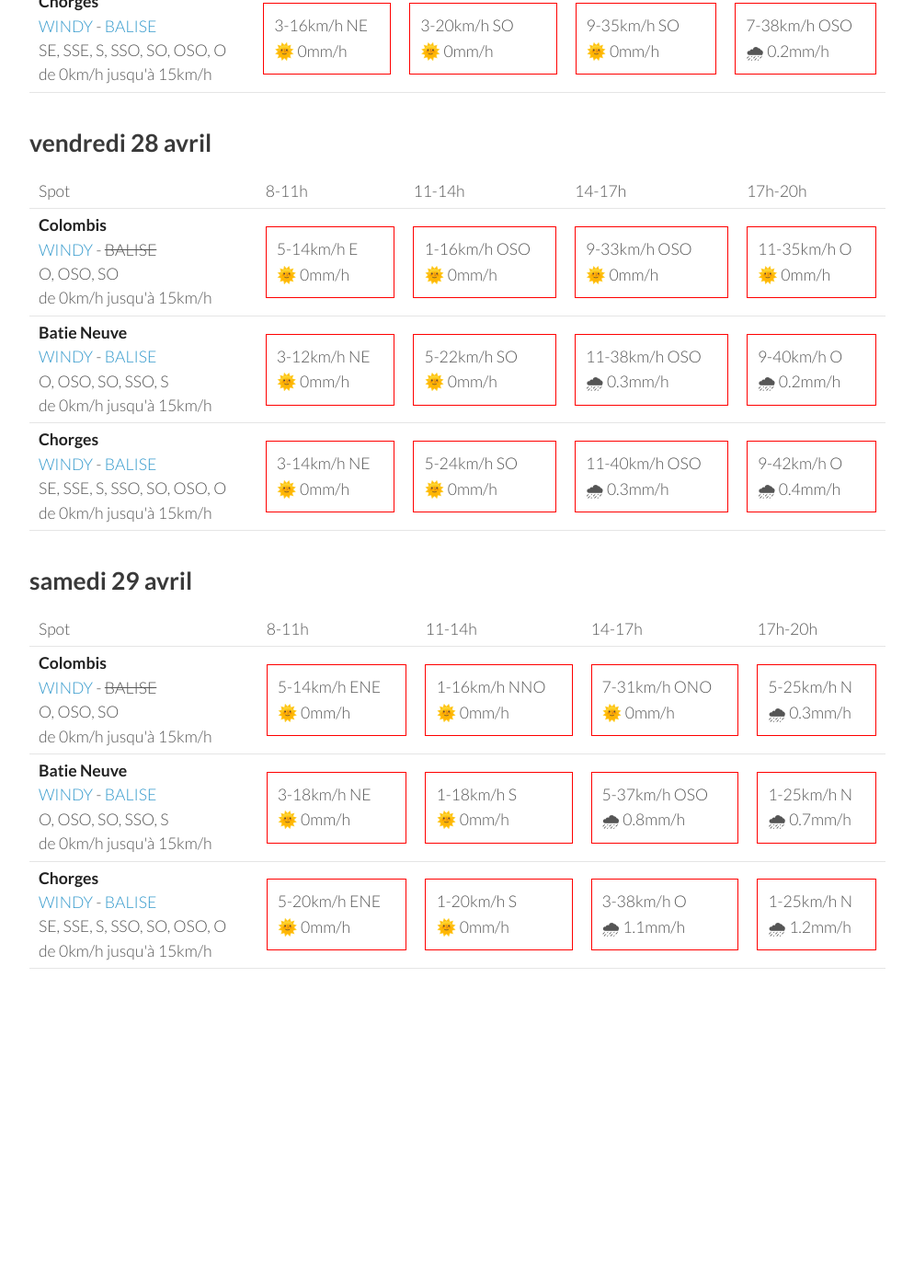
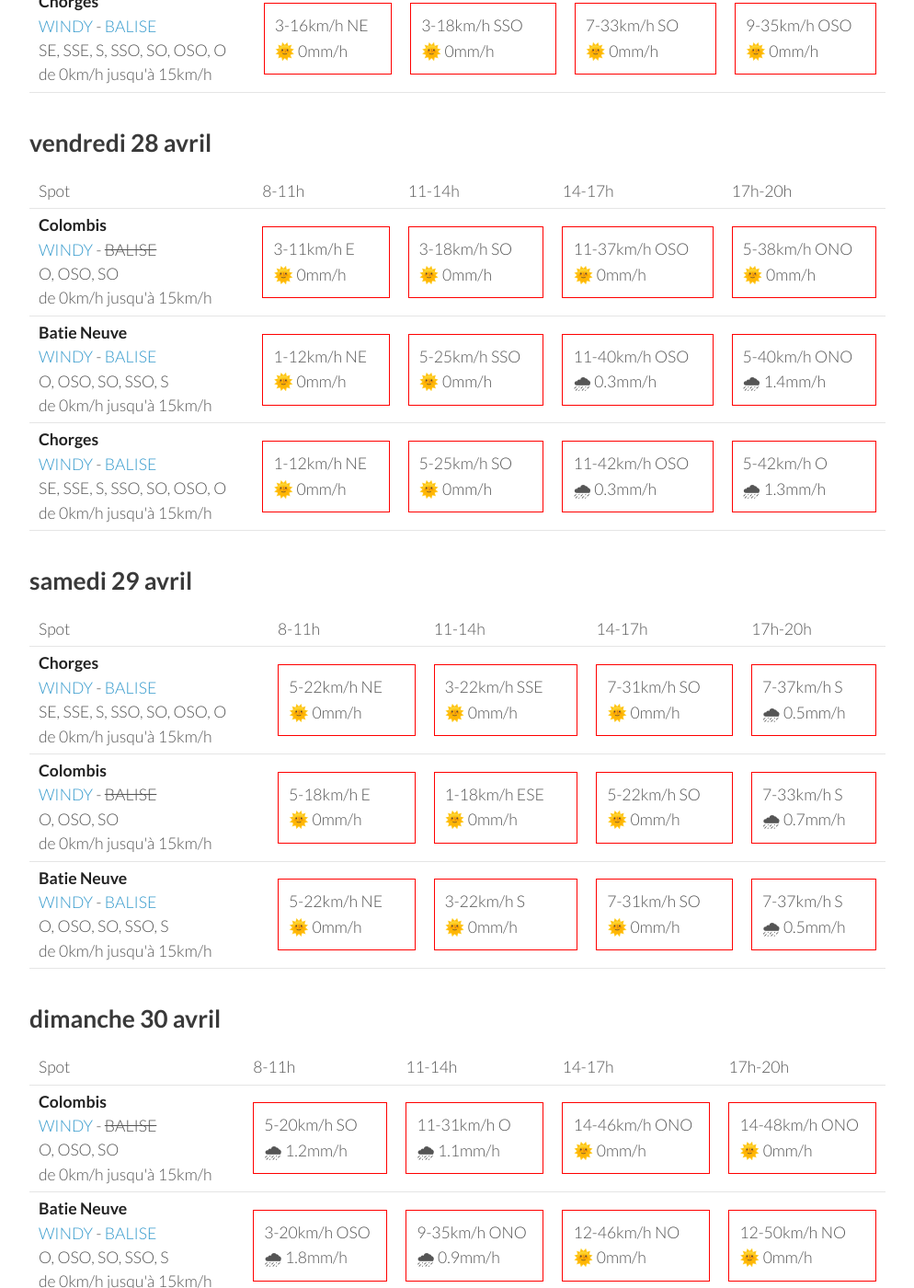
Before and after one commit to parapente-dans-le-nord/parapente-dans-le-nord.github.io, a Jekyll site: the page built from serre_poncon.markdown, in a window 1280 px wide and 1400 px high, scrolled down 1568 px. Shown: the whole window at 92% size, without its empty margins (26-1020 px from the left). Built offline with Jekyll 4.4.1, drawn with Linux system fonts in a browser that asks for light colours; before the commit the page ends 2749 px from its top, so only the background shows below that; some of the changed text lies outside the part shown.

Commit message:
update index.markdown

```diff
--- a/serre_poncon.markdown
+++ b/serre_poncon.markdown
@@ -117,9 +117,9 @@ page mise à jour le mardi 25 avril 06:31
         <td><strong>Colombis</strong><br><a href="https://windy.com/44.494/6.216?44.559,6.262,10">WINDY</a> - <span class="no-balise"> BALISE </span><br> <span class="vent-favorable">O, OSO, SO</span><br><span class="force-vent">de 0km/h jusqu'à 15km/h</span> </td>
 
             <td><div class="not-flyable"><p>3-12km/h E</p><p>🌞 0mm/h</p></div></td>
-            <td><div class="flyable"><p>1-14km/h OSO</p><p>🌞 0mm/h</p></div></td>
-            <td><div class="not-flyable"><p>7-27km/h OSO</p><p>🌞 0mm/h</p></div></td>
-            <td><div class="not-flyable"><p>9-33km/h O</p><p>🌞 0mm/h</p></div></td>
+            <td><div class="not-flyable"><p>1-14km/h ONO</p><p>🌞 0mm/h</p></div></td>
+            <td><div class="not-flyable"><p>5-25km/h OSO</p><p>🌞 0mm/h</p></div></td>
+            <td><div class="not-flyable"><p>9-29km/h OSO</p><p>🌞 0mm/h</p></div></td>
 
 
     </tr>
@@ -127,9 +127,9 @@ page mise à jour le mardi 25 avril 06:31
         <td><strong>Batie Neuve</strong><br><a href="https://windy.com/44.584/6.236?44.559,6.262,10,m:eTtagly">WINDY</a> - <span class=""><a href="https://www.openwindmap.org/PP554">BALISE</a> </span><br> <span class="vent-favorable">O, OSO, SO, SSO, S</span><br><span class="force-vent">de 0km/h jusqu'à 15km/h</span> </td>
 
             <td><div class="not-flyable"><p>3-16km/h NE</p><p>🌞 0mm/h</p></div></td>
-            <td><div class="not-flyable"><p>5-20km/h SSO</p><p>🌞 0mm/h</p></div></td>
-            <td><div class="not-flyable"><p>9-35km/h SO</p><p>🌞 0mm/h</p></div></td>
-            <td><div class="not-flyable"><p>7-38km/h OSO</p><p>🌧 0.2mm/h</p></div></td>
+            <td><div class="not-flyable"><p>3-18km/h SSO</p><p>🌞 0mm/h</p></div></td>
+            <td><div class="not-flyable"><p>7-33km/h SO</p><p>🌞 0mm/h</p></div></td>
+            <td><div class="not-flyable"><p>9-33km/h OSO</p><p>🌞 0mm/h</p></div></td>
 
 
     </tr>
@@ -137,9 +137,9 @@ page mise à jour le mardi 25 avril 06:31
         <td><strong>Chorges</strong><br><a href="https://windy.com/44.578/6.280?44.559,6.262,10">WINDY</a> - <span class=""><a href="https://www.openwindmap.org/PP554">BALISE</a> </span><br> <span class="vent-favorable">SE, SSE, S, SSO, SO, OSO, O</span><br><span class="force-vent">de 0km/h jusqu'à 15km/h</span> </td>
 
             <td><div class="not-flyable"><p>3-16km/h NE</p><p>🌞 0mm/h</p></div></td>
-            <td><div class="not-flyable"><p>3-20km/h SO</p><p>🌞 0mm/h</p></div></td>
-            <td><div class="not-flyable"><p>9-35km/h SO</p><p>🌞 0mm/h</p></div></td>
-            <td><div class="not-flyable"><p>7-38km/h OSO</p><p>🌧 0.2mm/h</p></div></td>
+            <td><div class="not-flyable"><p>3-18km/h SSO</p><p>🌞 0mm/h</p></div></td>
+            <td><div class="not-flyable"><p>7-33km/h SO</p><p>🌞 0mm/h</p></div></td>
+            <td><div class="not-flyable"><p>9-35km/h OSO</p><p>🌞 0mm/h</p></div></td>
 
 
     </tr>
@@ -162,30 +162,30 @@ page mise à jour le mardi 25 avril 06:31
 <tr>
         <td><strong>Colombis</strong><br><a href="https://windy.com/44.494/6.216?44.559,6.262,10">WINDY</a> - <span class="no-balise"> BALISE </span><br> <span class="vent-favorable">O, OSO, SO</span><br><span class="force-vent">de 0km/h jusqu'à 15km/h</span> </td>
 
-            <td><div class="not-flyable"><p>5-14km/h E</p><p>🌞 0mm/h</p></div></td>
-            <td><div class="not-flyable"><p>1-16km/h OSO</p><p>🌞 0mm/h</p></div></td>
-            <td><div class="not-flyable"><p>9-33km/h OSO</p><p>🌞 0mm/h</p></div></td>
-            <td><div class="not-flyable"><p>11-35km/h O</p><p>🌞 0mm/h</p></div></td>
+            <td><div class="not-flyable"><p>3-11km/h E</p><p>🌞 0mm/h</p></div></td>
+            <td><div class="not-flyable"><p>3-18km/h SO</p><p>🌞 0mm/h</p></div></td>
+            <td><div class="not-flyable"><p>11-37km/h OSO</p><p>🌞 0mm/h</p></div></td>
+            <td><div class="not-flyable"><p>5-38km/h ONO</p><p>🌞 0mm/h</p></div></td>
 
 
     </tr>
 <tr>
         <td><strong>Batie Neuve</strong><br><a href="https://windy.com/44.584/6.236?44.559,6.262,10,m:eTtagly">WINDY</a> - <span class=""><a href="https://www.openwindmap.org/PP554">BALISE</a> </span><br> <span class="vent-favorable">O, OSO, SO, SSO, S</span><br><span class="force-vent">de 0km/h jusqu'à 15km/h</span> </td>
 
-            <td><div class="not-flyable"><p>3-12km/h NE</p><p>🌞 0mm/h</p></div></td>
-            <td><div class="not-flyable"><p>5-22km/h SO</p><p>🌞 0mm/h</p></div></td>
-            <td><div class="not-flyable"><p>11-38km/h OSO</p><p>🌧 0.3mm/h</p></div></td>
-            <td><div class="not-flyable"><p>9-40km/h O</p><p>🌧 0.2mm/h</p></div></td>
+            <td><div class="not-flyable"><p>1-12km/h NE</p><p>🌞 0mm/h</p></div></td>
+            <td><div class="not-flyable"><p>5-25km/h SSO</p><p>🌞 0mm/h</p></div></td>
+            <td><div class="not-flyable"><p>11-40km/h OSO</p><p>🌧 0.3mm/h</p></div></td>
+            <td><div class="not-flyable"><p>5-40km/h ONO</p><p>🌧 1.4mm/h</p></div></td>
 
 
     </tr>
 <tr>
         <td><strong>Chorges</strong><br><a href="https://windy.com/44.578/6.280?44.559,6.262,10">WINDY</a> - <span class=""><a href="https://www.openwindmap.org/PP554">BALISE</a> </span><br> <span class="vent-favorable">SE, SSE, S, SSO, SO, OSO, O</span><br><span class="force-vent">de 0km/h jusqu'à 15km/h</span> </td>
 
-            <td><div class="not-flyable"><p>3-14km/h NE</p><p>🌞 0mm/h</p></div></td>
-            <td><div class="not-flyable"><p>5-24km/h SO</p><p>🌞 0mm/h</p></div></td>
-            <td><div class="not-flyable"><p>11-40km/h OSO</p><p>🌧 0.3mm/h</p></div></td>
-            <td><div class="not-flyable"><p>9-42km/h O</p><p>🌧 0.4mm/h</p></div></td>
+            <td><div class="not-flyable"><p>1-12km/h NE</p><p>🌞 0mm/h</p></div></td>
+            <td><div class="not-flyable"><p>5-25km/h SO</p><p>🌞 0mm/h</p></div></td>
+            <td><div class="not-flyable"><p>11-42km/h OSO</p><p>🌧 0.3mm/h</p></div></td>
+            <td><div class="not-flyable"><p>5-42km/h O</p><p>🌧 1.3mm/h</p></div></td>
 
 
     </tr>
@@ -206,32 +206,32 @@ page mise à jour le mardi 25 avril 06:31
       <td>17h-20h</td>
     </tr>
 <tr>
+        <td><strong>Chorges</strong><br><a href="https://windy.com/44.578/6.280?44.559,6.262,10">WINDY</a> - <span class=""><a href="https://www.openwindmap.org/PP554">BALISE</a> </span><br> <span class="vent-favorable">SE, SSE, S, SSO, SO, OSO, O</span><br><span class="force-vent">de 0km/h jusqu'à 15km/h</span> </td>
+
+            <td><div class="not-flyable"><p>5-22km/h NE</p><p>🌞 0mm/h</p></div></td>
+            <td><div class="not-flyable"><p>3-22km/h SSE</p><p>🌞 0mm/h</p></div></td>
+            <td><div class="not-flyable"><p>7-31km/h SO</p><p>🌞 0mm/h</p></div></td>
+            <td><div class="not-flyable"><p>7-37km/h S</p><p>🌧 0.5mm/h</p></div></td>
+
+
+    </tr>
+<tr>
         <td><strong>Colombis</strong><br><a href="https://windy.com/44.494/6.216?44.559,6.262,10">WINDY</a> - <span class="no-balise"> BALISE </span><br> <span class="vent-favorable">O, OSO, SO</span><br><span class="force-vent">de 0km/h jusqu'à 15km/h</span> </td>
 
-            <td><div class="not-flyable"><p>5-14km/h ENE</p><p>🌞 0mm/h</p></div></td>
-            <td><div class="not-flyable"><p>1-16km/h NNO</p><p>🌞 0mm/h</p></div></td>
-            <td><div class="not-flyable"><p>7-31km/h ONO</p><p>🌞 0mm/h</p></div></td>
-            <td><div class="not-flyable"><p>5-25km/h N</p><p>🌧 0.3mm/h</p></div></td>
+            <td><div class="not-flyable"><p>5-18km/h E</p><p>🌞 0mm/h</p></div></td>
+            <td><div class="not-flyable"><p>1-18km/h ESE</p><p>🌞 0mm/h</p></div></td>
+            <td><div class="not-flyable"><p>5-22km/h SO</p><p>🌞 0mm/h</p></div></td>
+            <td><div class="not-flyable"><p>7-33km/h S</p><p>🌧 0.7mm/h</p></div></td>
 
 
     </tr>
 <tr>
         <td><strong>Batie Neuve</strong><br><a href="https://windy.com/44.584/6.236?44.559,6.262,10,m:eTtagly">WINDY</a> - <span class=""><a href="https://www.openwindmap.org/PP554">BALISE</a> </span><br> <span class="vent-favorable">O, OSO, SO, SSO, S</span><br><span class="force-vent">de 0km/h jusqu'à 15km/h</span> </td>
 
-            <td><div class="not-flyable"><p>3-18km/h NE</p><p>🌞 0mm/h</p></div></td>
-            <td><div class="not-flyable"><p>1-18km/h S</p><p>🌞 0mm/h</p></div></td>
-            <td><div class="not-flyable"><p>5-37km/h OSO</p><p>🌧 0.8mm/h</p></div></td>
-            <td><div class="not-flyable"><p>1-25km/h N</p><p>🌧 0.7mm/h</p></div></td>
-
-
-    </tr>
-<tr>
-        <td><strong>Chorges</strong><br><a href="https://windy.com/44.578/6.280?44.559,6.262,10">WINDY</a> - <span class=""><a href="https://www.openwindmap.org/PP554">BALISE</a> </span><br> <span class="vent-favorable">SE, SSE, S, SSO, SO, OSO, O</span><br><span class="force-vent">de 0km/h jusqu'à 15km/h</span> </td>
-
-            <td><div class="not-flyable"><p>5-20km/h ENE</p><p>🌞 0mm/h</p></div></td>
-            <td><div class="not-flyable"><p>1-20km/h S</p><p>🌞 0mm/h</p></div></td>
-            <td><div class="not-flyable"><p>3-38km/h O</p><p>🌧 1.1mm/h</p></div></td>
-            <td><div class="not-flyable"><p>1-25km/h N</p><p>🌧 1.2mm/h</p></div></td>
+            <td><div class="not-flyable"><p>5-22km/h NE</p><p>🌞 0mm/h</p></div></td>
+            <td><div class="not-flyable"><p>3-22km/h S</p><p>🌞 0mm/h</p></div></td>
+            <td><div class="not-flyable"><p>7-31km/h SO</p><p>🌞 0mm/h</p></div></td>
+            <td><div class="not-flyable"><p>7-37km/h S</p><p>🌧 0.5mm/h</p></div></td>
 
 
     </tr>
@@ -239,3 +239,49 @@ page mise à jour le mardi 25 avril 06:31
 </tbody>
 </table>
 {:/}
+## dimanche 30 avril
+
+{::nomarkdown}
+<table>
+  <tbody>
+    <tr>
+      <td>Spot</td>
+      <td>8-11h</td>
+      <td>11-14h</td>
+      <td>14-17h</td>
+      <td>17h-20h</td>
+    </tr>
+<tr>
+        <td><strong>Colombis</strong><br><a href="https://windy.com/44.494/6.216?44.559,6.262,10">WINDY</a> - <span class="no-balise"> BALISE </span><br> <span class="vent-favorable">O, OSO, SO</span><br><span class="force-vent">de 0km/h jusqu'à 15km/h</span> </td>
+
+            <td><div class="not-flyable"><p>5-20km/h SO</p><p>🌧 1.2mm/h</p></div></td>
+            <td><div class="not-flyable"><p>11-31km/h O</p><p>🌧 1.1mm/h</p></div></td>
+            <td><div class="not-flyable"><p>14-46km/h ONO</p><p>🌞 0mm/h</p></div></td>
+            <td><div class="not-flyable"><p>14-48km/h ONO</p><p>🌞 0mm/h</p></div></td>
+
+
+    </tr>
+<tr>
+        <td><strong>Batie Neuve</strong><br><a href="https://windy.com/44.584/6.236?44.559,6.262,10,m:eTtagly">WINDY</a> - <span class=""><a href="https://www.openwindmap.org/PP554">BALISE</a> </span><br> <span class="vent-favorable">O, OSO, SO, SSO, S</span><br><span class="force-vent">de 0km/h jusqu'à 15km/h</span> </td>
+
+            <td><div class="not-flyable"><p>3-20km/h OSO</p><p>🌧 1.8mm/h</p></div></td>
+            <td><div class="not-flyable"><p>9-35km/h ONO</p><p>🌧 0.9mm/h</p></div></td>
+            <td><div class="not-flyable"><p>12-46km/h NO</p><p>🌞 0mm/h</p></div></td>
+            <td><div class="not-flyable"><p>12-50km/h NO</p><p>🌞 0mm/h</p></div></td>
+
+
+    </tr>
+<tr>
+        <td><strong>Chorges</strong><br><a href="https://windy.com/44.578/6.280?44.559,6.262,10">WINDY</a> - <span class=""><a href="https://www.openwindmap.org/PP554">BALISE</a> </span><br> <span class="vent-favorable">SE, SSE, S, SSO, SO, OSO, O</span><br><span class="force-vent">de 0km/h jusqu'à 15km/h</span> </td>
+
+            <td><div class="not-flyable"><p>5-22km/h OSO</p><p>🌧 1.7mm/h</p></div></td>
+            <td><div class="not-flyable"><p>9-35km/h O</p><p>🌧 1.1mm/h</p></div></td>
+            <td><div class="not-flyable"><p>12-44km/h ONO</p><p>🌞 0mm/h</p></div></td>
+            <td><div class="not-flyable"><p>11-46km/h ONO</p><p>🌞 0mm/h</p></div></td>
+
+
+    </tr>
+
+</tbody>
+</table>
+{:/}
```
Also changed, not shown: other parts of serre_poncon.markdown (+1 -1 lines).
